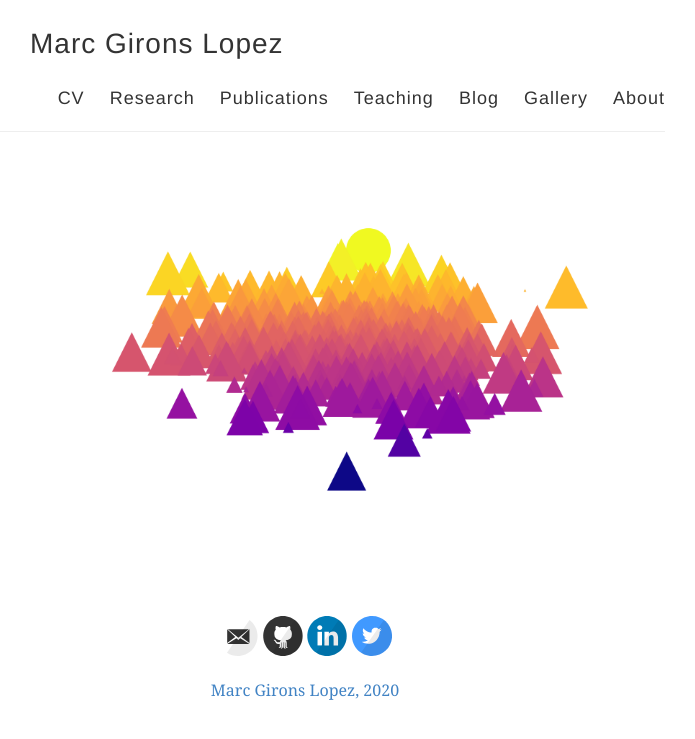
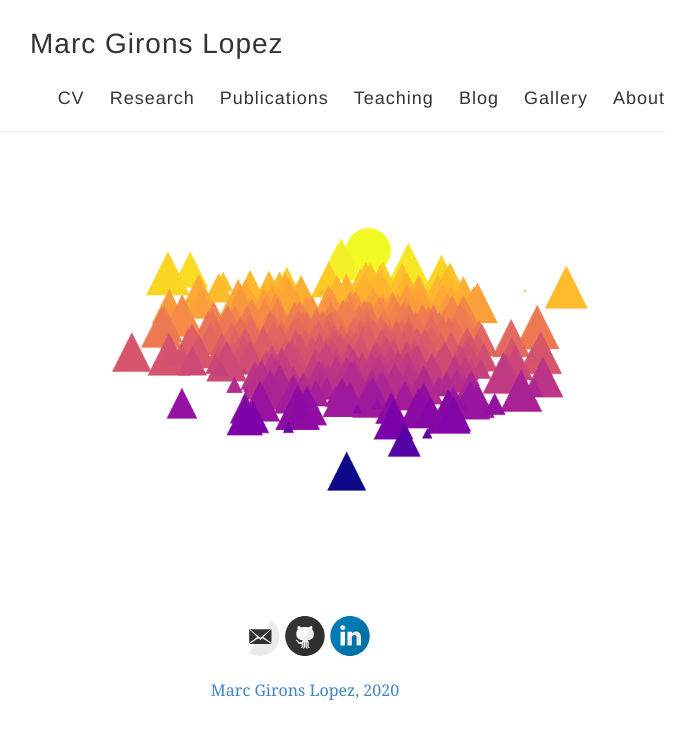
Before and after one commit to GironsLopez/GironsLopez.github.io, a Jekyll site: the page built from index.md, in a window 1280 px wide. Shown: the top 739 px of the page, without its empty margins (335-1030 px from the left). Built offline with Jekyll 4.4.1, drawn with Linux system fonts in a browser that asks for light colours.

```diff
--- a/_config.yml
+++ b/_config.yml
@@ -26,7 +26,7 @@ footer-links    :
   linkedin      : marcgirons
   pinterest     :
   rss           :  # just type anything here for a working RSS icon
-  twitter       : MGirons
+  twitter       :  # MGirons
   stackoverflow :  # your stackoverflow profile, e.g. "users/50476/bart-kiers"
   youtube       :  # channel/<your_long_string> or user/<user-name>
   googleplus    :  # anything in your profile username that comes after plus.google.com/
```
